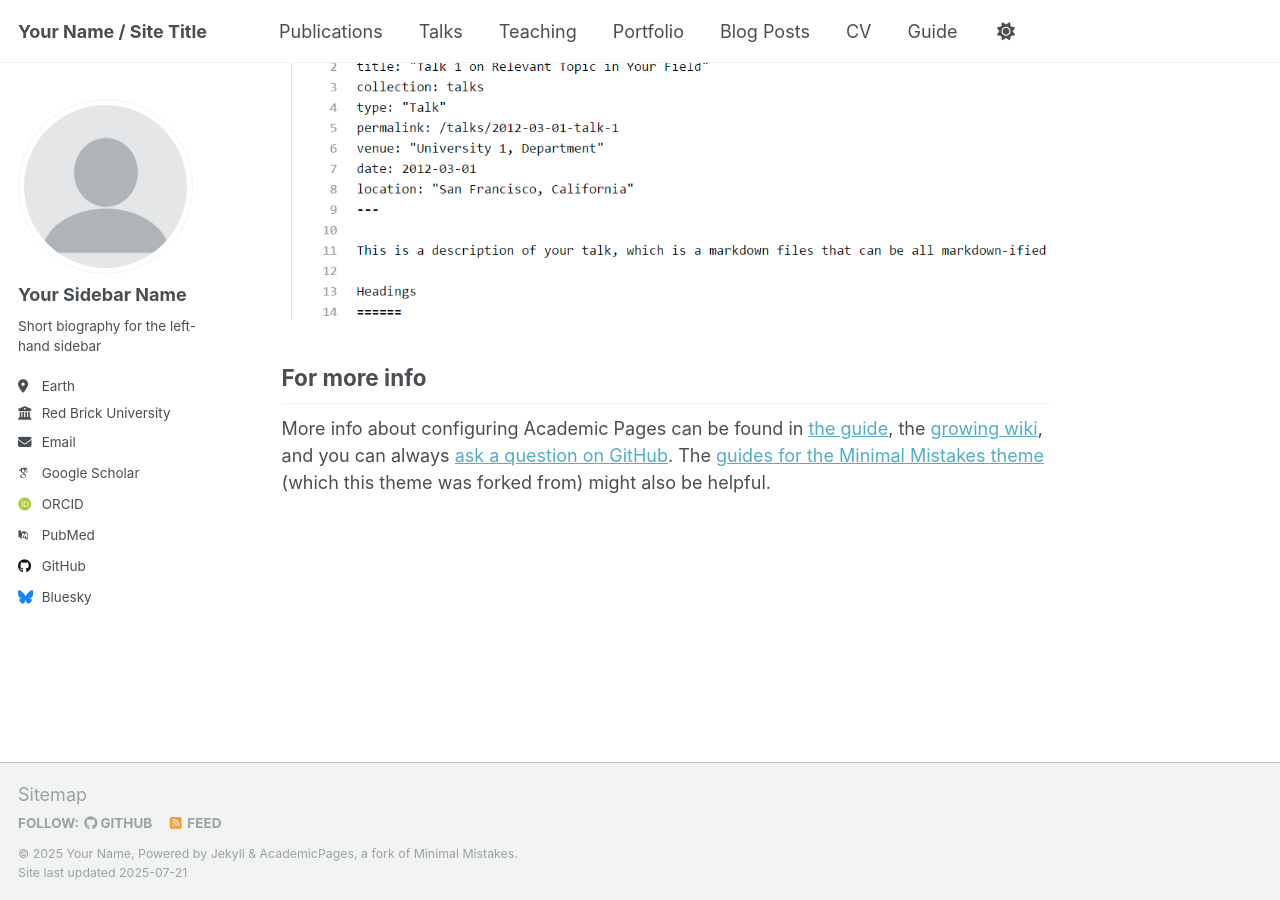
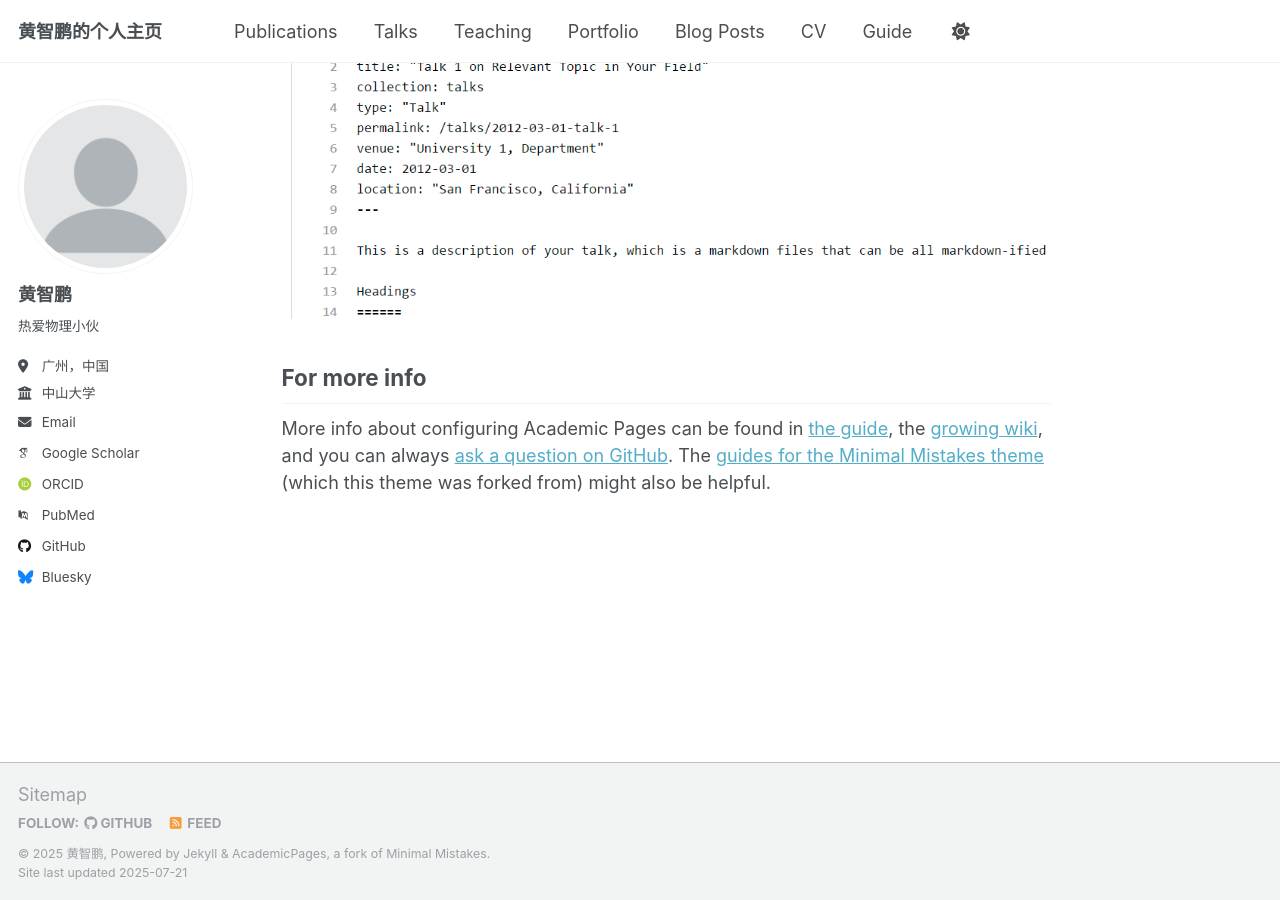
Before and after one commit to Kaluoen-Linicaus/My-page, a Jekyll site: the page built from _pages/about.md, in a window 1280 px wide and 900 px high, scrolled down 2880 px. Built offline with Jekyll 4.4.1, drawn with Linux system fonts in a browser that asks for light colours; some web fonts are replaced; a script that is not in the unit is left out.

Commit message:
Update _config.yml

```diff
--- a/_config.yml
+++ b/_config.yml
@@ -9,13 +9,13 @@
 # Basic Site Settings
 locale                   : "en-US"
 site_theme               : "default"
-title                    : "Your Name / Site Title"
+title                    : "黄智鹏的个人主页"
 title_separator          : "-"
-name                     : &name "Your Name"
-description              : &description "personal description"
-url                      : https://kaluoen-linicaus.github.io # the base hostname & protocol for your site e.g. "https://[your GitHub username].github.io" or if you already have some other page hosted on Github then use "https://[your GitHub username].github.io/[Your Repo Name]"
+name                     : &name "黄智鹏"
+description              : &description "中山大学物理学院本科生，研究方向为多体物理"
+url                      : https://kaluoen-liunicaus.github.io # the base hostname & protocol for your site e.g. "https://[your GitHub username].github.io" or if you already have some other page hosted on Github then use "https://[your GitHub username].github.io/[Your Repo Name]"
 baseurl                  : "/My-page/" # the subpath of your site, e.g. "/blog"
-repository               : "academicpages/academicpages.github.io"
+repository               : "kaluoen-liunicaus/My-page"
 
 # Site Author - The following control what appear as part of the author content on the side bar.
 #               If a field is blank the icon and link will not appear, otherwise it will be shown.
@@ -23,13 +23,13 @@ repository               : "academicpages/academicpages.github.io"
 author:
   # Biographic information
   avatar           : "profile.png"
-  name             : "Your Sidebar Name"
+  name             : "黄智鹏"
   pronouns         : # example: "she/her"
-  bio              : "Short biography for the left-hand sidebar"
-  location         : "Earth"
-  employer         : "Red Brick University"
+  bio              : "热爱物理小伙"
+  location         : "广州，中国"
+  employer         : "中山大学"
   uri              : # URL
-  email            : "none@example.org"
+  email            : "huangzhp39@mail2.sysu.edu.cn"
 
   # Academic websites
   academia         : # URL
```
